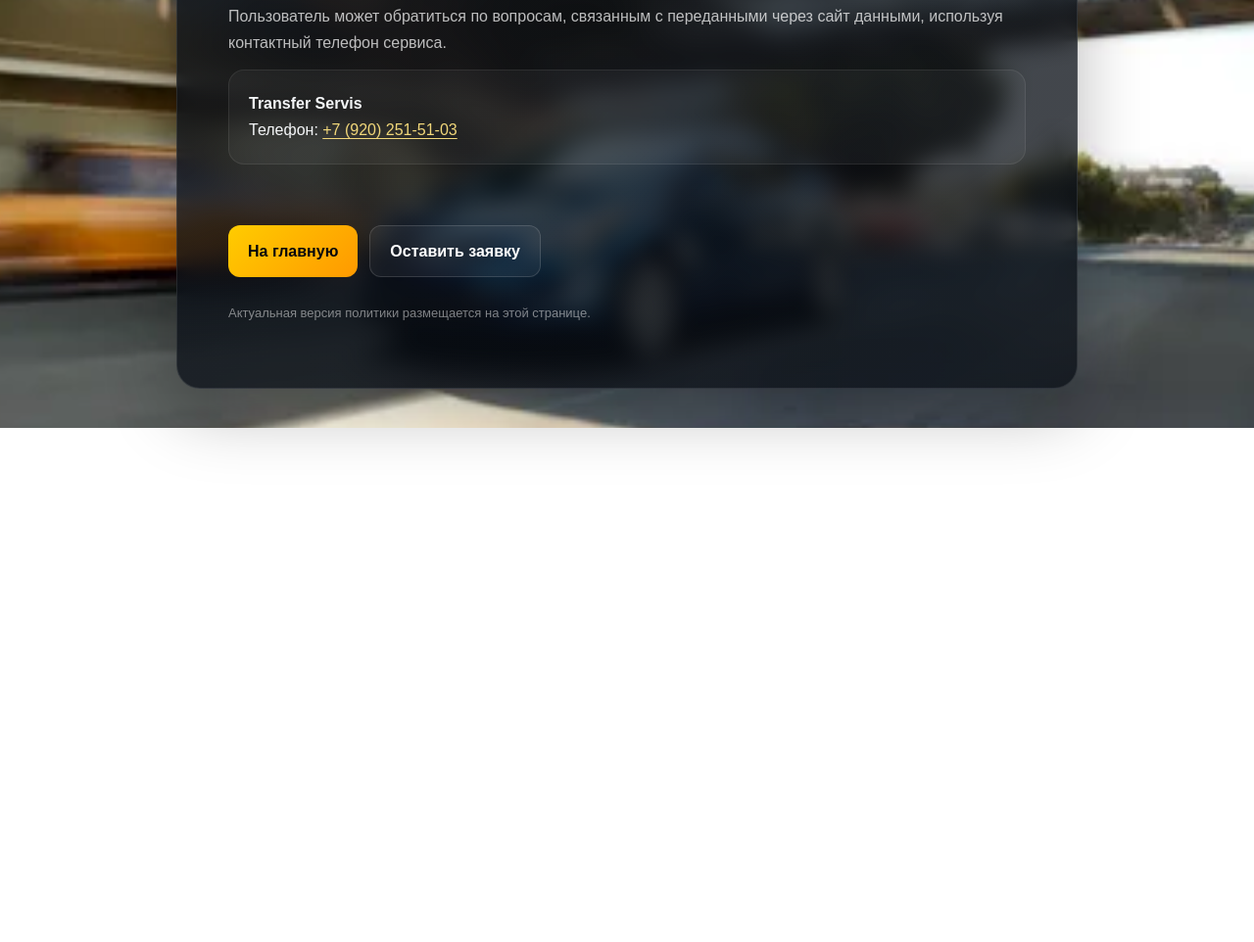
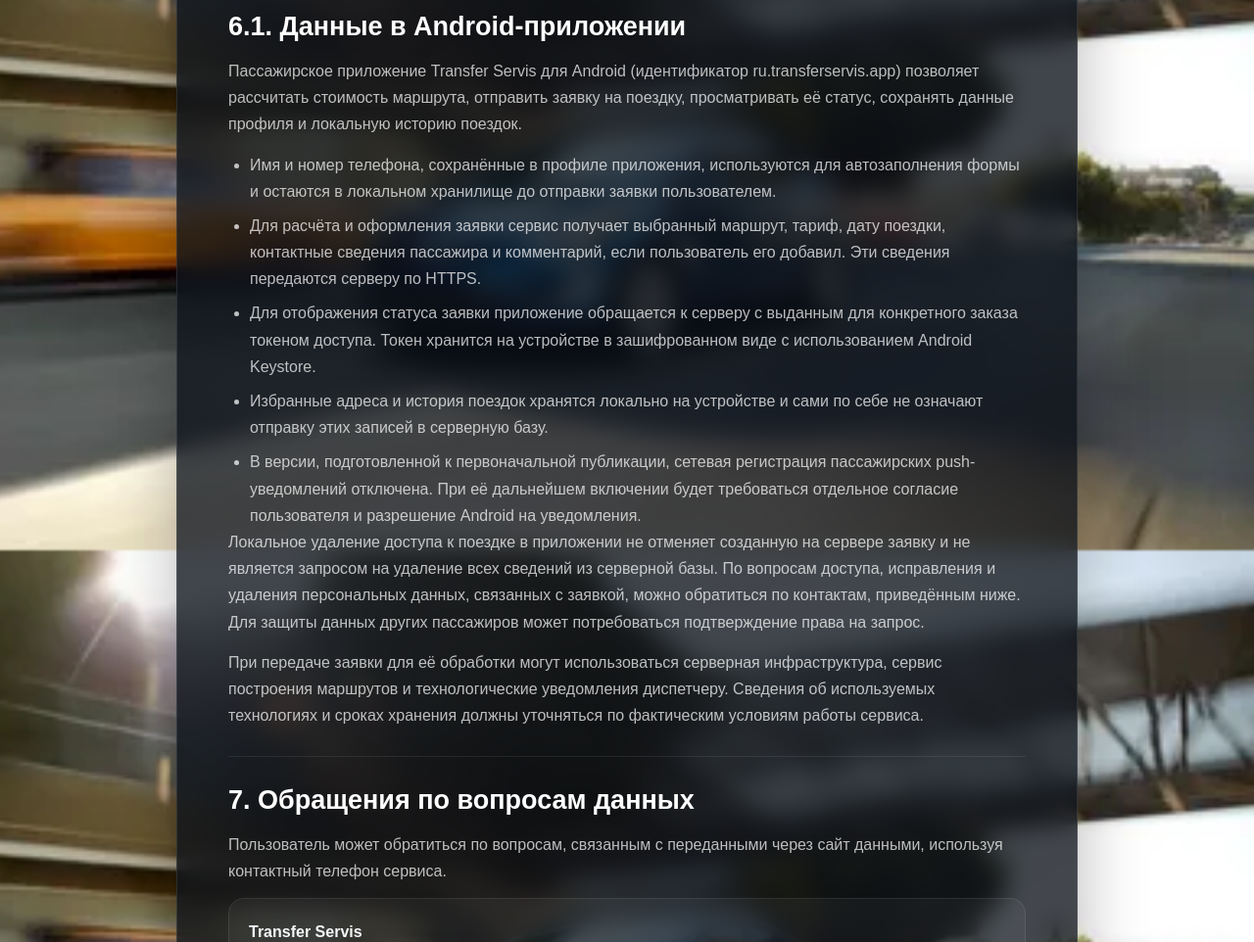
Before and after one commit to lobanov0710-blip/public_html, a plain HTML site: page privacy.html in a window 1280 px wide. Shown: the part 1838-2800 px from the top of the page at 98% size. Before the commit the page ends 2275 px from the top, so only its background shows below. Drawn offline with Linux system fonts and the light colour scheme.

Commit message:
docs(PLAY-PRIVACY-01): disclose Android booking and local storage in privacy page

```diff
--- a/privacy.html
+++ b/privacy.html
@@ -15,7 +15,7 @@
 
     <meta
         name="description"
-        content="Политика конфиденциальности сайта Transfer Servis: сведения об обработке данных при отправке заявки на междугородний трансфер."
+        content="Политика конфиденциальности сайта и Android-приложения Transfer Servis: данные пассажира, оформление заявки и защита информации."
     >
 
     <meta
@@ -349,8 +349,9 @@
             В этом документе описывается,
             какие данные могут обрабатываться
             при использовании сайта
-            transfer-servis52.ru
-            и отправке заявки на поездку.
+            transfer-servis52.ru и пассажирского
+            Android-приложения Transfer Servis,
+            а также при отправке заявки на поездку.
         </p>
 
 
@@ -362,11 +363,13 @@
 
             <p>
                 Настоящая Политика относится
-                к сайту transfer-servis52.ru
+                к сайту transfer-servis52.ru,
+                пассажирскому Android-приложению
+                Transfer Servis (ru.transferservis.app)
                 и к данным, которые пользователь
-                передаёт через формы сайта
-                или при последующем общении
-                по заявке.
+                передаёт при оформлении заявки
+                или последующем общении
+                по поездке.
             </p>
 
             <p>
@@ -540,6 +543,95 @@
         </section>
 
 
+        <section class="privacy-section" id="android-app">
+
+            <h2>
+                6.1. Данные в Android-приложении
+            </h2>
+
+            <p>
+                Пассажирское приложение Transfer Servis
+                для Android (идентификатор ru.transferservis.app)
+                позволяет рассчитать стоимость маршрута,
+                отправить заявку на поездку,
+                просматривать её статус,
+                сохранять данные профиля
+                и локальную историю поездок.
+            </p>
+
+            <ul>
+                <li>
+                    Имя и номер телефона,
+                    сохранённые в профиле приложения,
+                    используются для автозаполнения формы
+                    и остаются в локальном хранилище
+                    до отправки заявки пользователем.
+                </li>
+                <li>
+                    Для расчёта и оформления заявки
+                    сервис получает выбранный маршрут,
+                    тариф, дату поездки,
+                    контактные сведения пассажира
+                    и комментарий, если пользователь
+                    его добавил. Эти сведения
+                    передаются серверу по HTTPS.
+                </li>
+                <li>
+                    Для отображения статуса заявки
+                    приложение обращается к серверу
+                    с выданным для конкретного заказа
+                    токеном доступа. Токен хранится
+                    на устройстве в зашифрованном виде
+                    с использованием Android Keystore.
+                </li>
+                <li>
+                    Избранные адреса и история
+                    поездок хранятся локально
+                    на устройстве и сами по себе
+                    не означают отправку этих записей
+                    в серверную базу.
+                </li>
+                <li>
+                    В версии, подготовленной
+                    к первоначальной публикации,
+                    сетевая регистрация пассажирских
+                    push-уведомлений отключена.
+                    При её дальнейшем включении
+                    будет требоваться отдельное
+                    согласие пользователя и разрешение
+                    Android на уведомления.
+                </li>
+            </ul>
+
+            <p>
+                Локальное удаление доступа к поездке
+                в приложении не отменяет созданную
+                на сервере заявку и не является
+                запросом на удаление всех сведений
+                из серверной базы. По вопросам доступа,
+                исправления и удаления персональных
+                данных, связанных с заявкой,
+                можно обратиться по контактам,
+                приведённым ниже. Для защиты данных
+                других пассажиров может потребоваться
+                подтверждение права на запрос.
+            </p>
+
+            <p>
+                При передаче заявки для её обработки
+                могут использоваться серверная
+                инфраструктура, сервис построения
+                маршрутов и технологические
+                уведомления диспетчеру.
+                Сведения об используемых
+                технологиях и сроках хранения
+                должны уточняться по фактическим
+                условиям работы сервиса.
+            </p>
+
+        </section>
+
+
         <section class="privacy-section">
 
             <h2>
```
